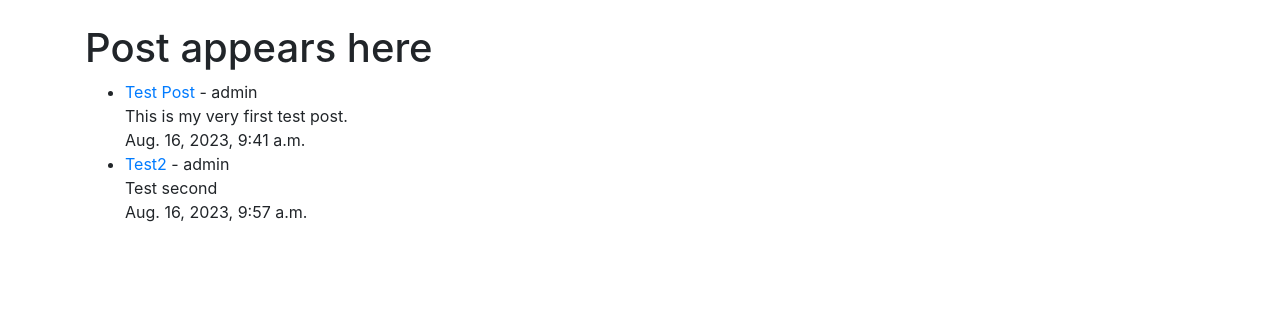
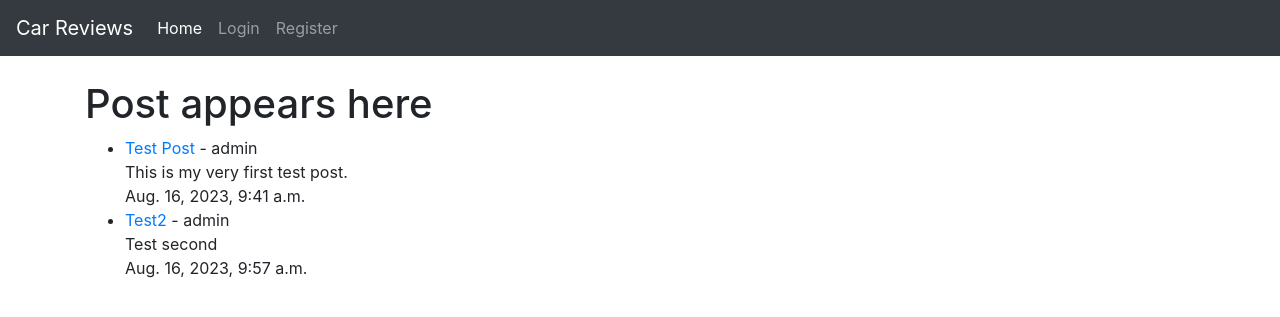
Before and after one commit to CliveC99/car-rating, a Django app: page / in a window 1280 px wide. Shown: the top 317 px of the page. Run offline with Django 4.2, Linux system fonts and the light colour scheme; data comes from the database, SQL or seed files in the repository; some libraries are stand-ins or nearby versions.

Commit message:
Add a bootstrap navbar template and update it

```diff
--- a/templates/base.html
+++ b/templates/base.html
@@ -1,17 +1,40 @@
 <!doctype html>
 <html lang="en">
+
 <head>
     <!-- Required meta tags -->
     <meta charset="utf-8">
     <meta name="viewport" content="width=device-width, initial-scale=1, shrink-to-fit=no">
 
     <!-- Bootstrap CSS -->
-    <link rel="stylesheet" href="https://cdn.jsdelivr.net/npm/bootstrap@4.6.2/dist/css/bootstrap.min.css" integrity="sha384-xOolHFLEh07PJGoPkLv1IbcEPTNtaed2xpHsD9ESMhqIYd0nLMwNLD69Npy4HI+N" crossorigin="anonymous">
+    <link rel="stylesheet" href="https://cdn.jsdelivr.net/npm/bootstrap@4.6.2/dist/css/bootstrap.min.css"
+        integrity="sha384-xOolHFLEh07PJGoPkLv1IbcEPTNtaed2xpHsD9ESMhqIYd0nLMwNLD69Npy4HI+N" crossorigin="anonymous">
 
-    <title>Hello, world!</title>
+    <title>Car Reviews</title>
 </head>
+
 <body>
-    <br/>
+    <nav class="navbar navbar-expand-lg navbar-dark bg-dark">
+        <a class="navbar-brand" href="{% url 'home' %}">Car Reviews</a>
+        <button class="navbar-toggler" type="button" data-toggle="collapse" data-target="#navbarNav"
+            aria-controls="navbarNav" aria-expanded="false" aria-label="Toggle navigation">
+            <span class="navbar-toggler-icon"></span>
+        </button>
+        <div class="collapse navbar-collapse" id="navbarNav">
+            <ul class="navbar-nav">
+                <li class="nav-item active">
+                    <a class="nav-link" href="{% url 'home' %}">Home <span class="sr-only">(current)</span></a>
+                </li>
+                <li class="nav-item">
+                    <a class="nav-link" href="#">Login</a>
+                </li>
+                <li class="nav-item">
+                    <a class="nav-link" href="#">Register</a>
+                </li>
+            </ul>
+        </div>
+    </nav>
+    <br />
     <div class="container">
         {% block content %}
 
@@ -21,8 +44,12 @@
     <!-- Optional JavaScript; choose one of the two! -->
 
     <!-- Option 1: jQuery and Bootstrap Bundle (includes Popper) -->
-    <script src="https://cdn.jsdelivr.net/npm/jquery@3.5.1/dist/jquery.slim.min.js" integrity="sha384-DfXdz2htPH0lsSSs5nCTpuj/zy4C+OGpamoFVy38MVBnE+IbbVYUew+OrCXaRkfj" crossorigin="anonymous"></script>
-    <script src="https://cdn.jsdelivr.net/npm/bootstrap@4.6.2/dist/js/bootstrap.bundle.min.js" integrity="sha384-Fy6S3B9q64WdZWQUiU+q4/2Lc9npb8tCaSX9FK7E8HnRr0Jz8D6OP9dO5Vg3Q9ct" crossorigin="anonymous"></script>
+    <script src="https://cdn.jsdelivr.net/npm/jquery@3.5.1/dist/jquery.slim.min.js"
+        integrity="sha384-DfXdz2htPH0lsSSs5nCTpuj/zy4C+OGpamoFVy38MVBnE+IbbVYUew+OrCXaRkfj" crossorigin="anonymous">
+    </script>
+    <script src="https://cdn.jsdelivr.net/npm/bootstrap@4.6.2/dist/js/bootstrap.bundle.min.js"
+        integrity="sha384-Fy6S3B9q64WdZWQUiU+q4/2Lc9npb8tCaSX9FK7E8HnRr0Jz8D6OP9dO5Vg3Q9ct" crossorigin="anonymous">
+    </script>
 
     <!-- Option 2: Separate Popper and Bootstrap JS -->
     <!--
@@ -31,4 +58,5 @@
     <script src="https://cdn.jsdelivr.net/npm/bootstrap@4.6.2/dist/js/bootstrap.min.js" integrity="sha384-+sLIOodYLS7CIrQpBjl+C7nPvqq+FbNUBDunl/OZv93DB7Ln/533i8e/mZXLi/P+" crossorigin="anonymous"></script>
     -->
 </body>
+
 </html>
```
Lines whose indentation alone changed are shown as unchanged.
